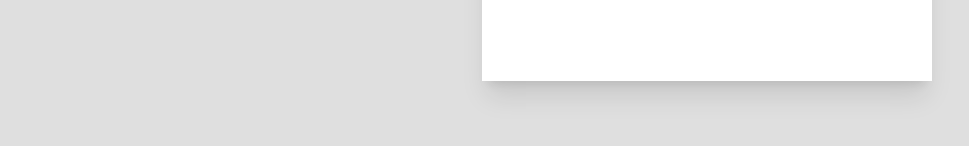
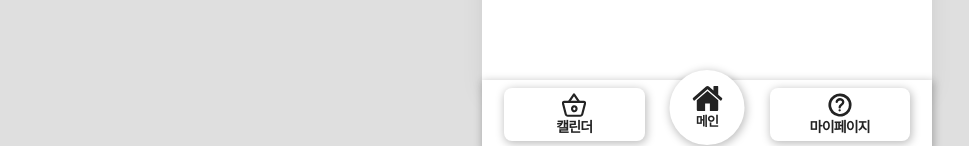
Before and after one commit to prj-capstone-2025-syu/i_go_client_CI-CD, a Next.js app: page / in a window 1280 px wide. Shown: the part 651-797 px from the top of the page, without its empty margins (158-1127 px from the left). Built offline with nearby package versions, Linux system fonts and the light colour scheme.

Commit message:
feat : quickNav 컴포넌트 추가, 하단 상시노출용

```diff
--- /dev/null
+++ b/src/components/common/quickNav.tsx
@@ -0,0 +1,54 @@
+"use client";
+
+import Link from "next/link";
+
+const footerLinks = [
+  {
+    title: "Prologue",
+    link: "/about_kido",
+  },
+];
+
+export default function QuickNav() {
+  return (
+    <div className="relative flex justify-between px-[22px] bg-[#fff] w-full py-[8px] h-[69px] gap-x-[115px] lg:gap-x-[125px] shadow-[1px_2px_8px_1px_rgba(0,0,0,0.25)]">
+      <Link href="/kiosk" className="flex flex-col gap-y-[3px] items-center py-[5px] px-[12px] w-full bg-[#fff] rounded-[8px] shadow-[1px_2px_8px_1px_rgba(0,0,0,0.25)] hover:border-[2px] hover:border-primary duration-300">
+        <svg className="w-[24px]" viewBox="0 0 25 25" fill="none" xmlns="http://www.w3.org/2000/svg">
+          <g clip-path="url(#clip0_31_9025)">
+            <path
+              d="M2.09073 9.21875C1.79235 9.21842 1.50594 9.34782 1.29392 9.57876C1.0819 9.8097 0.961443 10.1235 0.958808 10.4517C0.957598 10.5654 0.972575 10.6787 1.0032 10.7874L3.87185 21.9141C4.00481 22.4338 4.28895 22.8913 4.68078 23.2165C5.07261 23.5417 5.55053 23.7166 6.04137 23.7146H18.9586C19.4504 23.7151 19.929 23.5397 20.3223 23.215C20.7156 22.8902 21.0024 22.4336 21.1393 21.9141L24.0079 10.7874L24.0412 10.4517C24.0386 10.1235 23.9181 9.8097 23.7061 9.57876C23.4941 9.34782 23.2077 9.21842 22.9093 9.21875H2.09073ZM12.8174 18.9887C12.3562 18.9861 11.906 18.8334 11.5237 18.5497C11.1414 18.266 10.844 17.8641 10.6691 17.3947C10.4942 16.9253 10.4496 16.4094 10.541 15.9121C10.6324 15.4149 10.8556 14.9586 11.1825 14.6007C11.5095 14.2429 11.9254 13.9996 12.3779 13.9016C12.8304 13.8035 13.2991 13.8551 13.725 14.0499C14.1509 14.2446 14.5148 14.5737 14.7707 14.9957C15.0267 15.4177 15.1633 15.9136 15.1634 16.4209C15.1604 17.1031 14.9119 17.7563 14.4723 18.2375C14.0326 18.7188 13.4376 18.9888 12.8174 18.9887Z"
+              stroke="#232323"
+              stroke-width="2.24"
+              stroke-linejoin="round"
+            />
+            <path d="M7.17334 9.21875L12.5 1.40625L17.8267 9.21875" stroke="#232323" stroke-width="2.24" stroke-linejoin="round" />
+          </g>
+          <defs>
+            <clipPath id="clip0_31_9025">
+              <rect width="25" height="25" fill="white" />
+            </clipPath>
+          </defs>
+        </svg>
+
+        <p className="text-[#232323] text-[14px] font-[700] tracking-[-0.8px] leading-[110%]">캘린더</p>
+      </Link>
+      <Link href="/" className="duration-300 absolute left-[50%] translate-x-[-50%] top-[-10px] w-[75px] aspect-square rounded-full flex flex-col items-center justify-center gap-y-[4px] items-center bg-[#fff] shadow-[1px_2px_8px_1px_rgba(0,0,0,0.25)] hover:border-[2px] hover:border-primary">
+        <svg width="30" height="25" viewBox="0 0 30 25" fill="none" xmlns="http://www.w3.org/2000/svg">
+          <path d="M15.0001 5.04639L4.30075 14.2828C4.30075 14.2958 4.29762 14.315 4.29137 14.3411C4.28524 14.367 4.28198 14.3859 4.28198 14.3993V23.7521C4.28198 24.0898 4.39988 24.3824 4.63562 24.6288C4.8713 24.8754 5.15038 24.9995 5.47293 24.9995H12.6181V17.517H17.3822V24.9998H24.5273C24.8498 24.9998 25.1293 24.876 25.3646 24.6288C25.6003 24.3827 25.7186 24.0898 25.7186 23.7521V14.3993C25.7186 14.3474 25.7119 14.3082 25.6999 14.2828L15.0001 5.04639Z" fill="#232323" />
+          <path d="M29.7931 12.1785L25.7182 8.63217V0.682141C25.7182 0.500396 25.6624 0.350932 25.5504 0.233955C25.4394 0.117114 25.2966 0.0586935 25.1227 0.0586935H21.55C21.3763 0.0586935 21.2336 0.117114 21.1218 0.233955C21.0103 0.350932 20.9546 0.500464 20.9546 0.682141V4.48172L16.4144 0.506606C16.0178 0.168846 15.5463 0 15.0004 0C14.4546 0 13.9832 0.168846 13.5863 0.506606L0.206772 12.1785C0.0827437 12.2822 0.0147659 12.4219 0.00212194 12.5973C-0.0104569 12.7725 0.0328846 12.9256 0.132277 13.0554L1.28594 14.4973C1.38534 14.6142 1.51543 14.6856 1.67673 14.7118C1.82566 14.7249 1.97459 14.6793 2.12351 14.5754L15.0001 3.33208L27.8767 14.5754C27.9762 14.666 28.1062 14.7112 28.2675 14.7112H28.3234C28.4845 14.6856 28.6143 14.6136 28.7142 14.4971L29.868 13.0553C29.9672 12.9253 30.0107 12.7724 29.9978 12.597C29.9851 12.4221 29.9168 12.2824 29.7931 12.1785Z" fill="#232323" />
+        </svg>
+
+        <p className="text-[#232323] text-[13px] font-[700] tracking-[-0.8px] leading-[110%]">메인</p>
+      </Link>
+      <Link href="/help_req" className="flex flex-col gap-y-[3px] items-center py-[5px] px-[12px] w-full bg-[#fff] rounded-[8px] shadow-[1px_2px_8px_1px_rgba(0,0,0,0.25)] hover:border-[2px] hover:border-primary duration-300">
+        <svg className="w-[24px]" viewBox="0 0 27 27" fill="none" xmlns="http://www.w3.org/2000/svg">
+          <path d="M13.5 2C11.2255 2 9.00211 2.67446 7.11095 3.9381C5.21978 5.20174 3.7458 6.99779 2.87539 9.09914C2.00498 11.2005 1.77724 13.5128 2.22097 15.7435C2.6647 17.9743 3.75997 20.0234 5.36828 21.6317C6.97658 23.24 9.02568 24.3353 11.2565 24.779C13.4872 25.2228 15.7995 24.995 17.9009 24.1246C20.0022 23.2542 21.7983 21.7802 23.0619 19.8891C24.3255 17.9979 25 15.7745 25 13.5C25 10.45 23.7884 7.52494 21.6317 5.36827C19.4751 3.2116 16.55 2 13.5 2Z" stroke="#232323" stroke-width="3.04533" stroke-miterlimit="10" />
+          <path d="M9.84082 9.99039C9.84082 9.99039 9.89571 8.84693 11.1195 7.86224C11.8455 7.27744 12.7158 7.1082 13.4999 7.09644C14.2141 7.0873 14.8518 7.20556 15.2334 7.38721C15.8868 7.69823 17.159 8.45749 17.159 10.0721C17.159 11.7709 16.0482 12.5426 14.7826 13.3914C13.5169 14.2402 13.1732 15.1615 13.1732 16.1135" stroke="#232323" stroke-width="2.66466" stroke-miterlimit="10" stroke-linecap="round" />
+          <path d="M13.1081 20.818C13.8298 20.818 14.4149 20.2329 14.4149 19.5112C14.4149 18.7894 13.8298 18.2043 13.1081 18.2043C12.3864 18.2043 11.8013 18.7894 11.8013 19.5112C11.8013 20.2329 12.3864 20.818 13.1081 20.818Z" fill="#232323" />
+        </svg>
+
+        <p className="text-[#232323] text-[14px] font-[700] tracking-[-0.8px] leading-[110%]">마이페이지</p>
+      </Link>
+    </div>
+  );
+}
```
